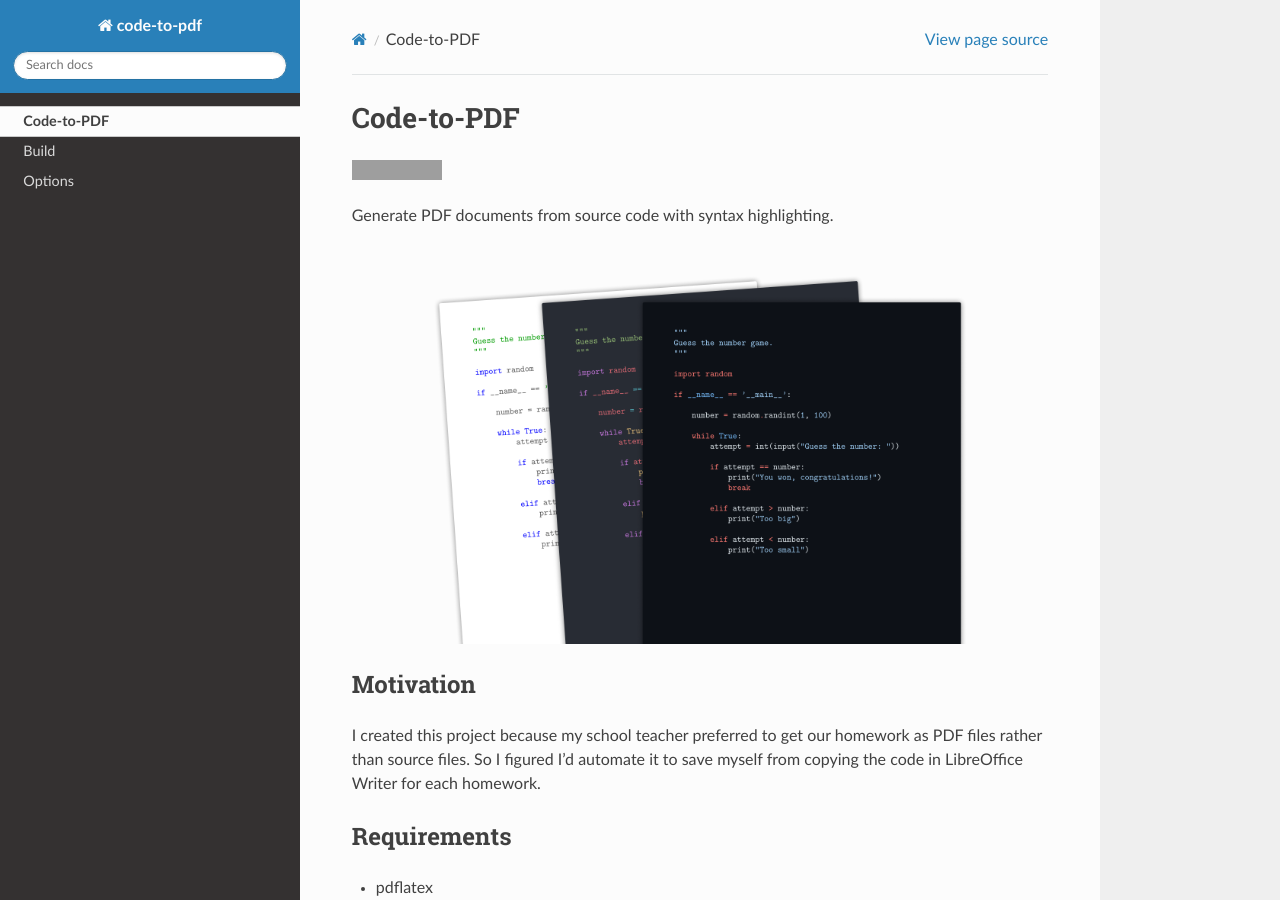
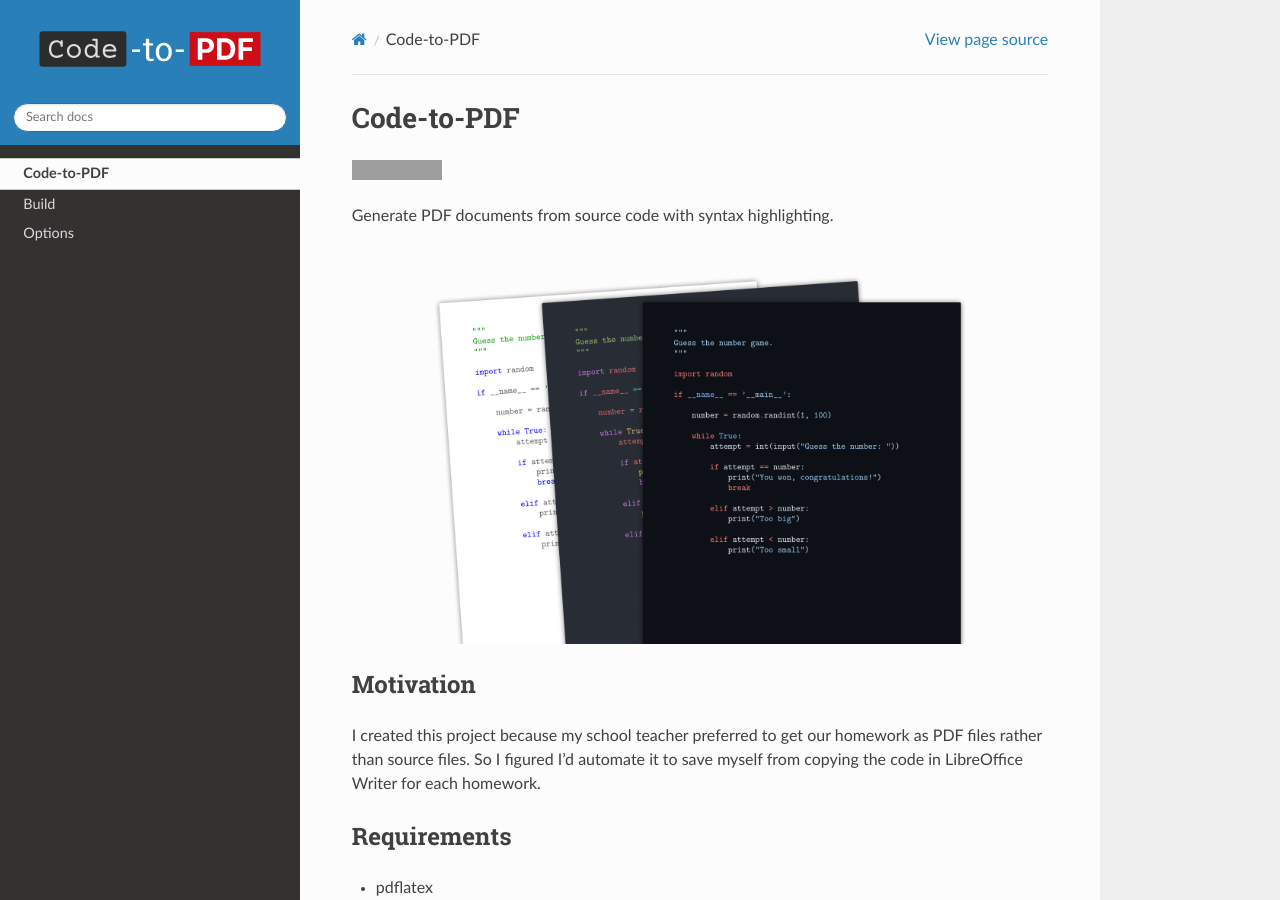
Before and after one commit to victorbnl/code-to-pdf, a Sphinx documentation site: the page built from docs/index.rst, in a window 1280 px wide and 900 px high. Built offline with Sphinx 7.4.7 and the Read the Docs theme 2.0.0, drawn with Linux system fonts in a browser that asks for light colours; grey boxes are pictures that could not be loaded.

Commit message:
Add header banner in documentation

```diff
--- a/docs/conf.py
+++ b/docs/conf.py
@@ -17,5 +17,9 @@ exclude_patterns = ["_build", "Thumbs.db", ".DS_Store"]
 
 # Options for HTML output
 
+html_static_path = ["_static"]
 html_theme = "sphinx_rtd_theme"
-html_static_path = ["_static"]
+html_logo = "_static/header.svg"
+html_theme_options = {
+    "logo_only": True,
+}
```
Also changed, not shown: docs/_static/header.svg (added).
